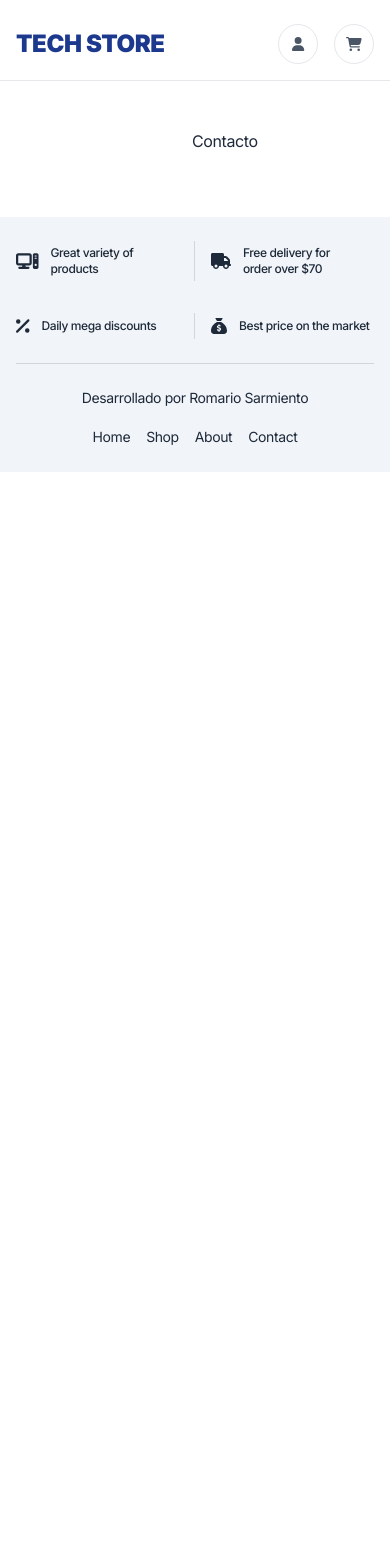
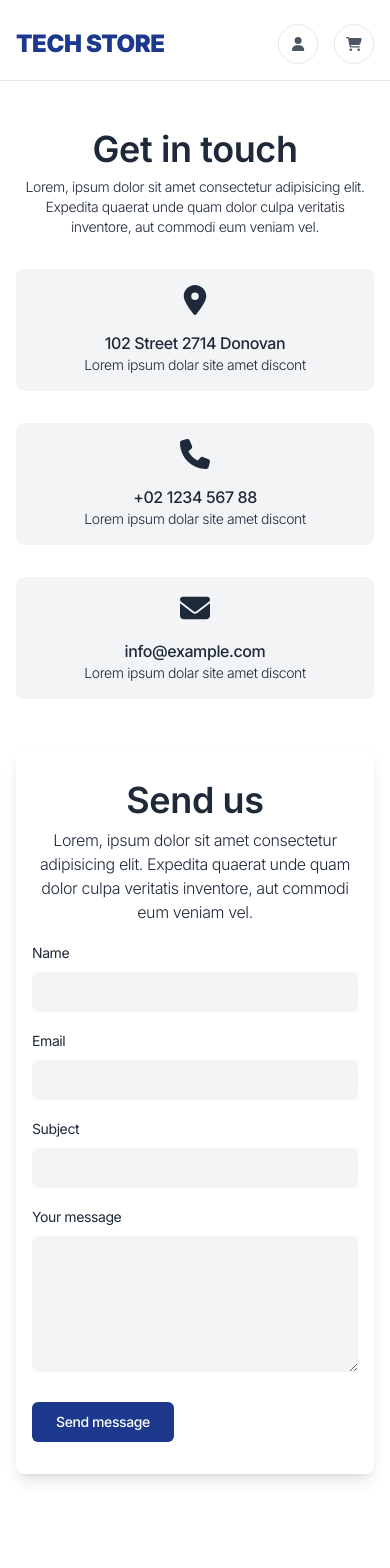
Before and after one commit to romariosc15/tech-store, a Vue app: page /contact in a window 390 px wide. Shown: the top 1568 px of the page. Before the commit the page ends 844 px from the top, so only its background shows below. Built offline with nearby package versions, Linux system fonts and the light colour scheme.

Commit message:
feat: Create Contact page and add responsive design

```diff
--- a/src/views/AboutView.vue
+++ b/src/views/AboutView.vue
@@ -3,7 +3,7 @@
     <h1 class="text-5xl xl:text-6xl font-extrabold text-white tracking-wider">About us</h1>
     <p class="text-xl font-medium text-white tracking-wider">Our success story</p>
   </div>
-  <div class="px-4 md:px-12 xl:px-28 2xl:px-48 mt-12 mb-16 space-y-6 text-gray-800 text-sm md:text-base">
+  <div class="px-4 md:px-12 xl:px-28 2xl:px-48 mt-12 mb-24 space-y-6 text-gray-800 text-sm md:text-base">
     <p>In nec purus eget neque accumsan finibus. Duis condimentum elit ut libero commodo iaculis. Donec augue diam, tristique et ultricies nec, consectetur quis enim. Nullam id rutrum ex. Aliquam a lectus id lacus rhoncus dapibus non ac justo. Vivamus lacinia vestibulum metus in dapibus. Vestibulum sit amet sollicitudin enim. Ut id interdum turpis. Curabitur porta auctor quam, pretium facilisis nisl. Pellentesque efficitur elit ante, vel vulputate tortor blandit nec.</p>
     <p>
       In nec purus eget neque accumsan finibus. Duis condimentum elit ut libero commodo iaculis. Donec augue diam, tristique et ultricies nec, consectetur quis enim. Nullam id rutrum ex. Aliquam a lectus id lacus rhoncus dapibus non ac justo. Vivamus lacinia vestibulum metus in dapibus. Vestibulum sit amet sollicitudin enim. Ut id interdum turpis. Curabitur porta auctor quam, pretium facilisis nisl. Pellentesque efficitur elit ante, vel vulputate tortor blandit nec.
--- a/src/views/ContactView.vue
+++ b/src/views/ContactView.vue
@@ -1,6 +1,62 @@
+<script setup>
+import { FontAwesomeIcon } from '@fortawesome/vue-fontawesome';
+import { faLocationDot, faPhone, faEnvelope } from '@fortawesome/free-solid-svg-icons';
+
+</script>
 <template>
-  <div class="px-48 mt-12 mb-16 text-gray-800">
-    Contacto
+  <div class="px-4 md:px-12 xl:px-28 2xl:px-48 mt-12 mb-24 text-gray-800">
+    <div class="text-center mb-8">
+      <h2 class="text-4xl font-semibold mb-2">Get in touch</h2>
+      <p class="text-sm md:text-base font-light">Lorem, ipsum dolor sit amet consectetur adipisicing elit. Expedita quaerat unde quam dolor culpa veritatis inventore, aut commodi eum veniam vel.</p>
+    </div>
+    <div class="grid grid-cols-1 md:grid-cols-3 gap-8 md:gap-6 lg:gap-10 xl:gap-12 mb-12">
+      <div class="bg-gray-100 p-4 rounded-lg flex flex-col justify-center text-center">
+        <FontAwesomeIcon class="text-3xl lg:text-4xl mb-4" :icon="faLocationDot" />
+        <span class="text-base lg:text-lg font-medium">102 Street 2714 Donovan</span>
+        <span class="text-sm lg:text-base font-light">Lorem ipsum dolar site amet discont</span>
+      </div>
+      <div class="bg-gray-100 p-4 rounded-lg flex flex-col justify-center text-center">
+        <FontAwesomeIcon class="text-3xl lg:text-4xl mb-4" :icon="faPhone" />
+        <span class="text-base lg:text-lg font-medium">+02 1234 567 88</span>
+        <span class="text-sm lg:text-base font-light">Lorem ipsum dolar site amet discont</span>
+      </div>
+      <div class="bg-gray-100 p-4 rounded-lg flex flex-col justify-center text-center">
+        <FontAwesomeIcon class="text-3xl lg:text-4xl mb-4" :icon="faEnvelope" />
+        <span class="text-base lg:text-lg font-medium">info@example.com</span>
+        <span class="text-sm lg:text-base font-light">Lorem ipsum dolar site amet discont</span>
+      </div>
+    </div>
+    <div class="shadow-lg rounded-lg border-t border-gray-50 py-8 md:py-12 lg:py-16 px-4 md:px-12 lg:px-16 xl:px-32">
+      <div class="w-full 2xl:w-2/3 mx-auto">
+        <div class="text-center">
+          <h2 class="text-4xl font-semibold mb-2">Send us</h2>
+          <p class="text-base font-light">Lorem, ipsum dolor sit amet consectetur adipisicing elit. Expedita quaerat unde quam dolor culpa veritatis inventore, aut commodi eum veniam vel.</p>
+        </div>
+        <form action="POST">
+          <div class="grid grid-cols-1 md:grid-cols-2 my-4 gap-4 md:gap-8">
+            <div>
+              <label class="text-sm" for="name">Name</label>
+              <input required class="bg-gray-100 rounded-md w-full py-2 px-4 mt-2" id="name" name="name" type="text">
+            </div>
+            <div>
+              <label class="text-sm" for="email-address">Email</label>
+              <input required class="bg-gray-100 rounded-md w-full py-2 px-4 mt-2" id="email-address" name="email-address" type="email">
+            </div>
+          </div>
+          <div class="mb-4">
+            <label class="text-sm" for="subject">Subject</label>
+            <input required class="bg-gray-100 rounded-md w-full py-2 px-4 mt-2" id="subject" name="subject" type="text">
+          </div>
+          <div class="mb-6">
+            <label class="text-sm" for="message">Your message</label>
+            <textarea required class="bg-gray-100 rounded-md w-full py-2 px-4 mt-2" name="message" id="message" rows="5"></textarea>
+          </div>
+          <button type="submit" class="bg-blue-900 transition-opacity hover:opacity-80 text-white text-sm font-medium rounded-md py-2.5 xl:py-3 px-6 xl:px-8 cursor-pointer">
+            Send message
+          </button>
+        </form>
+      </div>
+    </div>
   </div>
 </template>
 
--- a/src/views/HomeView.vue
+++ b/src/views/HomeView.vue
@@ -4,7 +4,7 @@ import FeaturedProducts from '../components/FeaturedProducts.vue';
 
 <template>
   <main>
-    <div class="px-4 md:px-12 xl:px-28 2xl:px-48 mt-12 mb-16">
+    <div class="px-4 md:px-12 xl:px-28 2xl:px-48 mt-12 mb-24">
       <div class="grid grid-cols-1 md:grid-cols-2 gap-6 xl:gap-8 mb-8">
         <div class="home-banner-1 w-full h-[275px] bg-center bg-no-repeat bg-cover rounded-lg flex justify-end items-center p-8">
           <div>
--- a/src/views/LoginView.vue
+++ b/src/views/LoginView.vue
@@ -15,7 +15,7 @@ const breadcrumbRoute = [
 <template>
   <div class="px-4 md:px-12 xl:px-28 2xl:px-48">
     <MainBreadcrumb :route="breadcrumbRoute" />
-    <div class="px-12 py-16 my-24 mx-auto border rounded-lg border-gray-200 w-[500px]">
+    <div class="px-12 py-16 mt-16 mb-32 mx-auto border rounded-lg border-gray-200 w-[500px]">
       <ul class="flex flex-row justify-center gap-8">
         <li>
           <a class="text-lg font-semibold" :class="hasOpacityTab('login')" href="#" @click.prevent="setTab('login')">LOGIN</a>
--- a/src/views/ProductListView.vue
+++ b/src/views/ProductListView.vue
@@ -3,16 +3,6 @@ import MainBreadcrumb from '../components/MainBreadcrumb.vue';
 import { useAssets } from '../composables/index';
 import { RouterLink } from 'vue-router';
 import { productList as products } from '../mocks/products';
-
-const PRODUCT_LIST_INDEXES = [3, 7, 11, 15, 19, 23];
-const getProductClasses = (currentIndex) => {
-  const productsLength = products.length - 1;
-    let result = '';
-    if(PRODUCT_LIST_INDEXES.includes(currentIndex) || currentIndex === productsLength) result += 'border-r';
-    if(currentIndex > productsLength - 4) result += ' border-b';
-
-    return result;
-};
 
 const breadcrumbRoute = [
   { name: 'Home', url: '/home' },
@@ -24,7 +14,7 @@ const breadcrumbRoute = [
   <main>
     <div class="px-4 md:px-12 xl:px-28 2xl:px-48">
       <MainBreadcrumb :route="breadcrumbRoute" />
-      <div class="grid grid-cols-4 gap-8 mt-8 mb-24">
+      <div class="grid grid-cols-1 md:grid-cols-4 gap-8 mt-8 mb-24">
         <div class="space-y-8">
           <div>
             <h6 class="text-base font-semibold text-blue-950">CATEGORIES</h6>
@@ -61,23 +51,22 @@ const breadcrumbRoute = [
             </ul>
           </div>
         </div>
-        <div class="col-span-3">
-          <div class="product-list-banner-1 w-full h-[250px] bg-center rounded-lg flex justify-center items-center p-8 mb-4">
+        <div class="md:col-span-3">
+          <div class="product-list-banner-1 w-full h-[250px] bg-center bg-no-repeat bg-cover rounded-lg flex justify-center items-center p-8 mb-4">
             <div>
               <h5 class="text-xl font-light text-blue-950">Los mejores precios en</h5>
               <h2 class="text-4xl font-bold text-blue-950">Tecnología</h2>
               <span class="text-sm font-light text-gray-500">Envíos disponibles a todo el país</span>
             </div>
           </div>
-          <div class="grid grid-cols-4">
+          <div class="grid grid-cols-2 md:grid-cols-4">
             <div
-              class="p-4 border-l border-t border-gray-200"
+              class="p-4 border -m-[0.5px] border-gray-200"
               v-for="(product, key) in products"
-              :class="getProductClasses(key)"
               :key="key"
             >
               <RouterLink :to="`/product/${product.id}`">
-                <img class="w-full h-[200px] object-cover px-2 py-4" :src="useAssets(`/src/assets/images/products/${product.image}`)" alt="">
+                <img class="w-full h-[200px] object-cover" :src="useAssets(`/src/assets/images/products/${product.image}`)" alt="">
               </RouterLink>
               <span class="text-sm font-light text-gray-500">{{ product.brand }}</span>
               <h6 class="text-base/5 font-medium mb-2 line-clamp-1">{{ product.name }}</h6>
```
